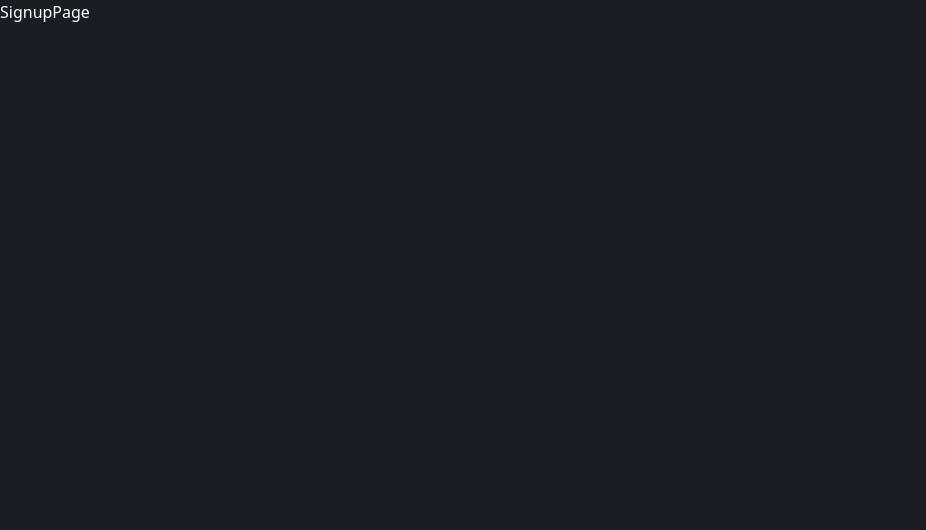
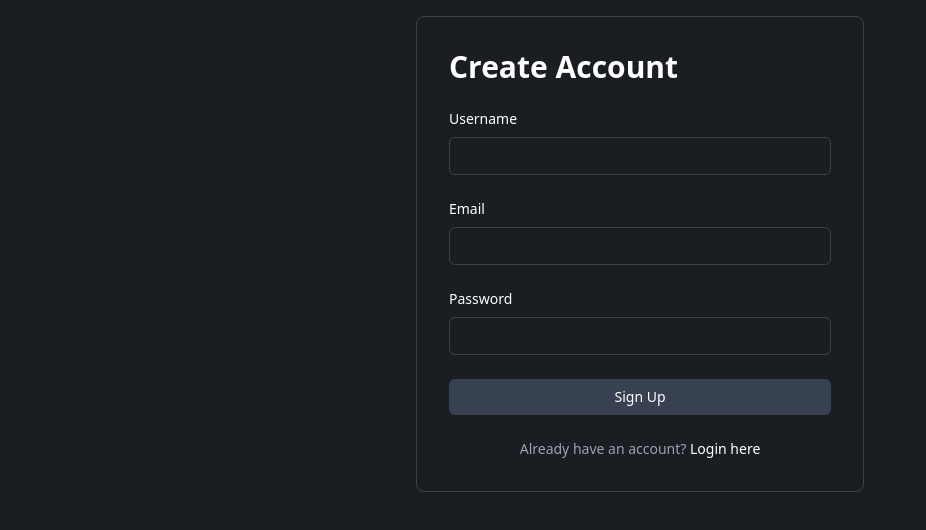
Before and after one commit to shailifadadu/IdeaVerse, a React (Vite) app in the folder frontend/: page /signup in a window 1280 px wide. Shown: the top 530 px of the page, without its empty margins (0-926 px from the left). Built offline with nearby package versions, Linux system fonts and the light colour scheme.

Commit message:
added acount, login and signup pages

```diff
--- a/frontend/src/components/AccountMenu.tsx
+++ b/frontend/src/components/AccountMenu.tsx
@@ -21,14 +21,14 @@ const AccountMenu: React.FC = () => {
       onMouseLeave={() => setIsOpen(false)}
           className="absolute flex flex-col p-4 w-72 gap-2 right-0 mt-2 bg-nav-bar-color rounded-lg border  border-neutral-700 shadow-lg group-hover:opacity-100 transition-opacity duration-300">
           <Link
-            to="/settings"
+            to="/account"
             className="flex flex-row flex-wrap gap-3 px-4 py-2 text-white hover:bg-[#3b424d] border border-neutral-700 rounded-lg"
           >
             <UserRoundCog size={35} />
             <span className="text-2xl mr-4 pr-10">Account</span>
           </Link>
           <Link
-            to="/settings"
+            to="/saved"
             className="flex flex-row flex-wrap gap-3 px-4 py-2 text-white hover:bg-[#3b424d] border border-neutral-700 rounded-lg"
           >
             <BookmarkCheck size={35} />
--- a/frontend/src/pages/AccountPage.tsx
+++ b/frontend/src/pages/AccountPage.tsx
@@ -1,10 +1,70 @@
-import React from "react";
+import { FaGithub, FaLinkedin } from 'react-icons/fa';
+import { BsTwitterX } from 'react-icons/bs';
+import { Mail, User } from 'lucide-react';
 
-const AccountPage: React.FC = () => {
+const AccountPage = () => {
+  // Sample user data
+  const user = {
+    name: 'John Doe',
+    email: 'john@innovate.com',
+    joinDate: 'March 2023',
+    bio: 'Full-stack developer passionate about open source projects and AI technologies.',
+    stats: {
+      posts: 24,
+      upvotes: 1450,
+      comments: 89
+    }
+  };
+
   return (
-    <div>
-      <h1>Account Page</h1>
-      <p>Welcome to your account page.</p>
+    <div className="container mx-auto p-4 text-white">
+      <div className="mx-auto max-w-4xl rounded-lg border border-neutral-700 bg-nav-bar-color p-6">
+        <div className="flex flex-col items-center gap-6 md:flex-row md:items-start">
+          <div className="flex-shrink-0">
+            <User className="h-32 w-32 rounded-full border-2 border-neutral-700 p-4" />
+          </div>
+
+          <div className="flex-grow space-y-4">
+            <div>
+              <h1 className="text-3xl font-bold">{user.name}</h1>
+              <p className="text-gray-400">{user.email}</p>
+              <p className="mt-2 text-sm text-gray-400">
+                Member since {user.joinDate}
+              </p>
+            </div>
+
+            <div className="rounded-lg border border-neutral-700 p-4">
+              <h2 className="mb-2 text-xl font-semibold">Bio</h2>
+              <p className="text-gray-300">{user.bio}</p>
+            </div>
+
+            <div className="grid grid-cols-3 gap-4 rounded-lg border border-neutral-700 p-4">
+              <div className="text-center">
+                <p className="text-2xl font-bold">{user.stats.posts}</p>
+                <p className="text-sm text-gray-400">Posts</p>
+              </div>
+              <div className="text-center">
+                <p className="text-2xl font-bold">{user.stats.upvotes}</p>
+                <p className="text-sm text-gray-400">Upvotes</p>
+              </div>
+              <div className="text-center">
+                <p className="text-2xl font-bold">{user.stats.comments}</p>
+                <p className="text-sm text-gray-400">Comments</p>
+              </div>
+            </div>
+
+            <div className="space-y-2">
+              <h2 className="text-xl font-semibold">Connect</h2>
+              <div className="flex gap-4">
+                <FaGithub size={32} className="cursor-pointer hover:text-gray-300" />
+                <Mail size={32} className="cursor-pointer hover:text-gray-300" />
+                <FaLinkedin size={32} className="cursor-pointer hover:text-gray-300" />
+                <BsTwitterX size={32} className="cursor-pointer hover:text-gray-300" />
+              </div>
+            </div>
+          </div>
+        </div>
+      </div>
     </div>
   );
 };
--- a/frontend/src/pages/LoginPage.tsx
+++ b/frontend/src/pages/LoginPage.tsx
@@ -1,7 +1,52 @@
-import React from "react";
+import { Link } from 'react-router-dom';
 
 const LoginPage = () => {
-  return <div className="text-white">LoginPage</div>;
+  return (
+    <div className="container mx-auto p-4 text-white">
+      <div className="mx-auto max-w-md rounded-lg border border-neutral-700 bg-nav-bar-color p-8">
+        <h1 className="mb-6 text-3xl font-bold">Welcome Back</h1>
+        <form className="space-y-6">
+          <div className="space-y-2">
+            <label htmlFor="email" className="block text-sm font-medium">
+              Email
+            </label>
+            <input
+              id="email"
+              type="email"
+              required
+              className="w-full rounded-md border border-neutral-700 bg-nav-bar-color px-3 py-2 text-sm focus:border-gray-700 focus:outline-none focus:ring-1 focus:ring-gray-700"
+            />
+          </div>
+
+          <div className="space-y-2">
+            <label htmlFor="password" className="block text-sm font-medium">
+              Password
+            </label>
+            <input
+              id="password"
+              type="password"
+              required
+              className="w-full rounded-md border border-neutral-700 bg-nav-bar-color px-3 py-2 text-sm focus:border-gray-700 focus:outline-none focus:ring-1 focus:ring-gray-700"
+            />
+          </div>
+
+          <button
+            type="submit"
+            className="w-full rounded-md bg-gray-700 px-4 py-2 text-sm font-medium text-white hover:bg-gray-600 focus:outline-none focus:ring-2 focus:ring-gray-500 focus:ring-offset-2"
+          >
+            Sign In
+          </button>
+        </form>
+
+        <p className="mt-6 text-center text-sm text-gray-400">
+          Don't have an account?{' '}
+          <Link to="/signup" className="text-white hover:underline">
+            Sign up here
+          </Link>
+        </p>
+      </div>
+    </div>
+  );
 };
 
 export default LoginPage;
--- a/frontend/src/pages/SignupPage.tsx
+++ b/frontend/src/pages/SignupPage.tsx
@@ -1,7 +1,64 @@
-import React from "react";
+import { Link } from 'react-router-dom';
 
 const SignupPage = () => {
-  return <div className="text-white">SignupPage</div>;
+  return (
+    <div className="container mx-auto p-4 text-white">
+      <div className="mx-auto max-w-md rounded-lg border border-neutral-700 bg-nav-bar-color p-8">
+        <h1 className="mb-6 text-3xl font-bold">Create Account</h1>
+        <form className="space-y-6">
+          <div className="space-y-2">
+            <label htmlFor="username" className="block text-sm font-medium">
+              Username
+            </label>
+            <input
+              id="username"
+              type="text"
+              required
+              className="w-full rounded-md border border-neutral-700 bg-nav-bar-color px-3 py-2 text-sm focus:border-gray-700 focus:outline-none focus:ring-1 focus:ring-gray-700"
+            />
+          </div>
+
+          <div className="space-y-2">
+            <label htmlFor="email" className="block text-sm font-medium">
+              Email
+            </label>
+            <input
+              id="email"
+              type="email"
+              required
+              className="w-full rounded-md border border-neutral-700 bg-nav-bar-color px-3 py-2 text-sm focus:border-gray-700 focus:outline-none focus:ring-1 focus:ring-gray-700"
+            />
+          </div>
+
+          <div className="space-y-2">
+            <label htmlFor="password" className="block text-sm font-medium">
+              Password
+            </label>
+            <input
+              id="password"
+              type="password"
+              required
+              className="w-full rounded-md border border-neutral-700 bg-nav-bar-color px-3 py-2 text-sm focus:border-gray-700 focus:outline-none focus:ring-1 focus:ring-gray-700"
+            />
+          </div>
+
+          <button
+            type="submit"
+            className="w-full rounded-md bg-gray-700 px-4 py-2 text-sm font-medium text-white hover:bg-gray-600 focus:outline-none focus:ring-2 focus:ring-gray-500 focus:ring-offset-2"
+          >
+            Sign Up
+          </button>
+        </form>
+
+        <p className="mt-6 text-center text-sm text-gray-400">
+          Already have an account?{' '}
+          <Link to="/login" className="text-white hover:underline">
+            Login here
+          </Link>
+        </p>
+      </div>
+    </div>
+  );
 };
 
 export default SignupPage;
```
Also changed, not shown: 1 other file (tests, documents, lock files or other folders).
